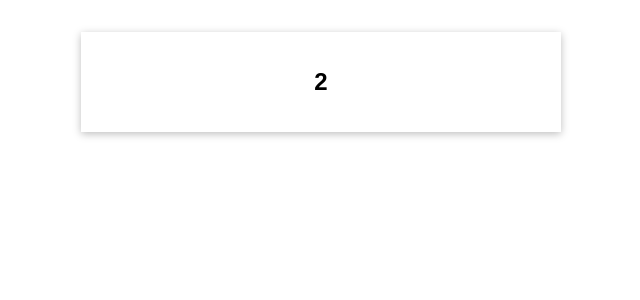
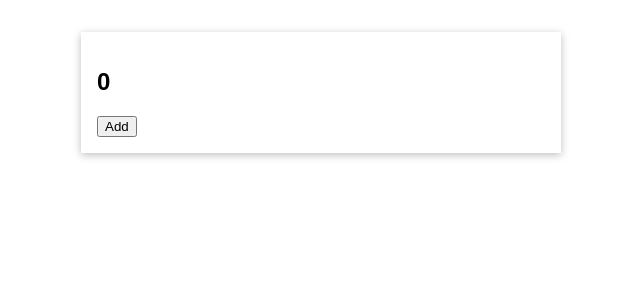
Before and after one commit to gautamyadavsgit/vuex, a Vue app: page / in a window 1280 px wide. Shown: the top 300 px of the page, without its empty margins (319-959 px from the left). Built offline with nearby package versions, Linux system fonts and the light colour scheme.

Commit message:
connected component to state

```diff
--- a/src/App.vue
+++ b/src/App.vue
@@ -1,13 +1,23 @@
 <template>
-  <base-container title="Vuex"></base-container>
+  <base-container title="Vuex">
+    <the-counter></the-counter>
+    <button @click="addOne">Add</button></base-container
+  >
 </template>
 
 <script>
 import BaseContainer from './components/BaseContainer.vue';
+import TheCounter from './components/TheCounter.vue';
 
 export default {
   components: {
+    TheCounter,
     BaseContainer,
+  },
+  methods: {
+    addOne() {
+      this.$store.state.counter = this.$store.state.counter + 1;
+    },
   },
 };
 </script>
--- a/src/components/BaseContainer.vue
+++ b/src/components/BaseContainer.vue
@@ -1,15 +1,9 @@
 <template>
   <section>
-    <h2>{{ $store.state.counter }}</h2>
+
     <slot></slot>
   </section>
 </template>
-
-<script>
-export default {
-  props: ['title'],
-};
-</script>
 
 <style scoped>
 section {
--- /dev/null
+++ b/src/components/TheCounter.vue
@@ -0,0 +1,13 @@
+<template>
+  <h2>{{ counter }}</h2>
+</template>
+
+<script>
+export default {
+  computed: {
+    counter() {
+      return this.$store.state.counter;
+    },
+  },
+};
+</script>
--- a/src/main.js
+++ b/src/main.js
@@ -7,7 +7,7 @@ const app = createApp(App);
 const store = createStore({
    state(){
     return {
-        counter:2
+        counter:0
     }
    }
 });
```
